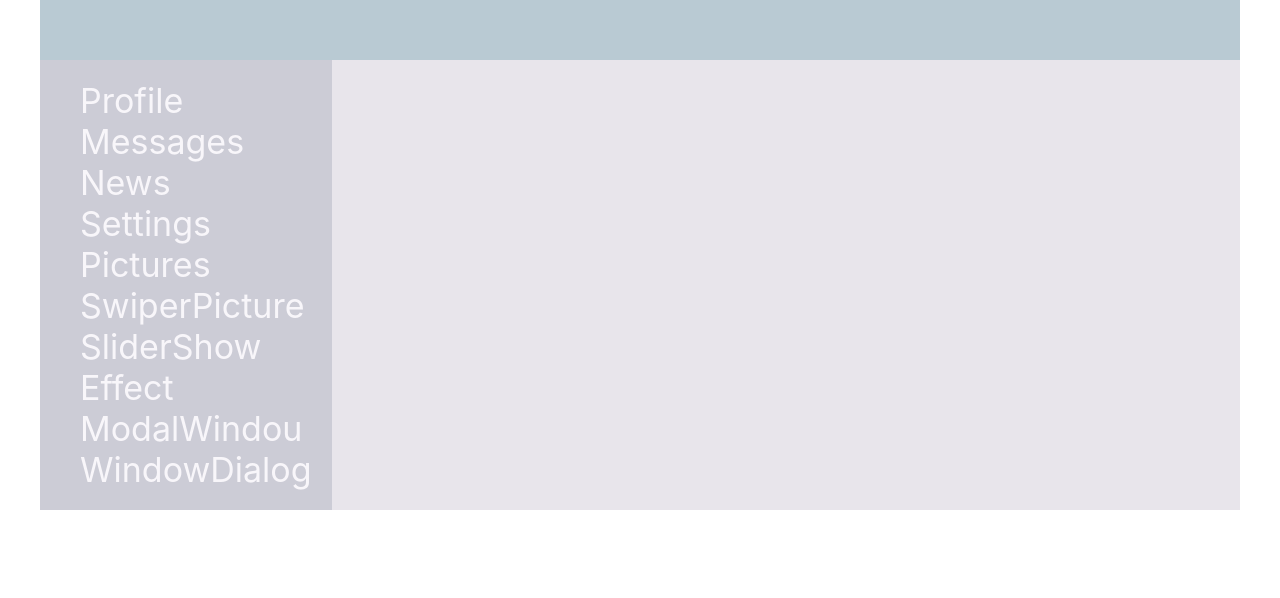
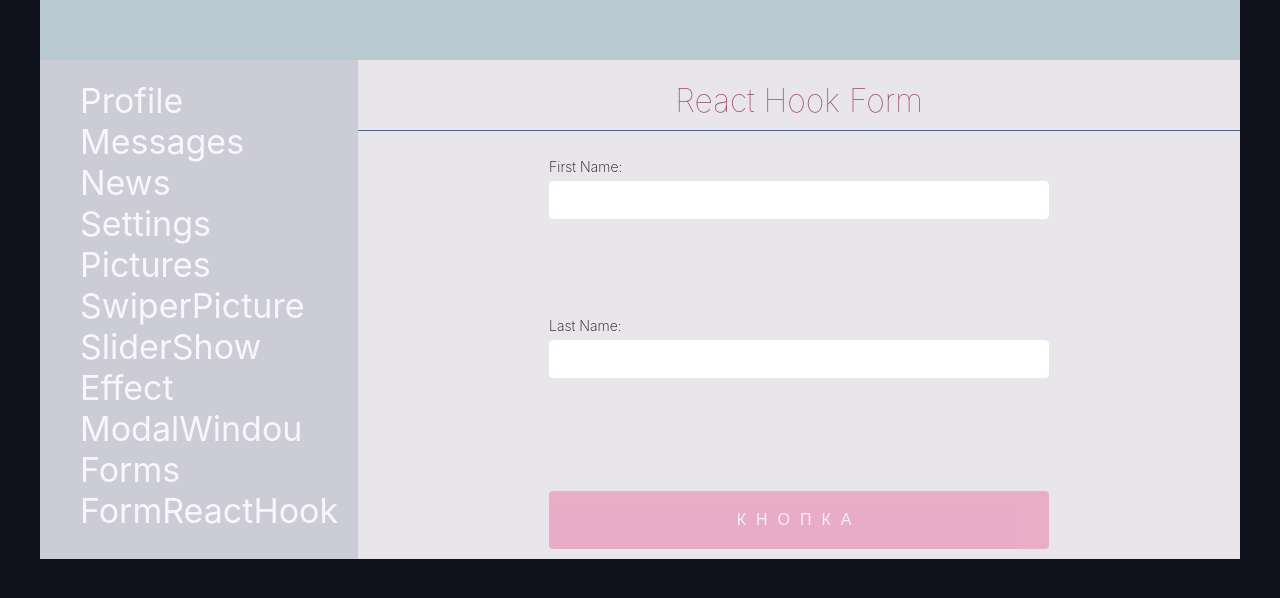
Before and after one commit to Inna7777/FirstProjectReact, a React (Create React App) app: page /formreact in a window 1280 px wide. Shown: the top 598 px of the page. Built offline with nearby package versions, Linux system fonts and the light colour scheme.

Commit message:
Work with form

```diff
--- a/package.json
+++ b/package.json
@@ -9,6 +9,7 @@
     "@testing-library/user-event": "^13.5.0",
     "react": "^18.2.0",
     "react-dom": "^18.2.0",
+    "react-hook-form": "^7.48.2",
     "react-router-dom": "^6.17.0",
     "react-scripts": "5.0.1",
     "swiper": "^11.0.3",
--- a/src/App.js
+++ b/src/App.js
@@ -13,6 +13,8 @@ import SliderShow from "./components/SliderShow/SliderShow";
 import Effect from "./components/UseEffect/Effect";
 import ModalWindow from "./components/ModalWindow/ModalWindow";
 import WindowDialog from "./components/WindowDialog/WindowDialog";
+import Forms from "./components/Form/Form";
+import FormReactHook from "./components/FormReactHook/FormReactHook";
 
 const App = (props) => {
   return (
@@ -40,6 +42,8 @@ const App = (props) => {
             <Route path="/effect" element={<Effect />} />
             <Route path="/modalwindow" element={<ModalWindow />} />
             <Route path="/windowdialog" element={<WindowDialog />} />
+            <Route path="/forms" element={<Forms />} />
+            <Route path="/formreact" element={<FormReactHook />} />
           </Routes>
           {/* <Profile/> */}
           {/* <Dialogs/> */}
--- /dev/null
+++ b/src/components/Form/Form.jsx
@@ -0,0 +1,73 @@
+import React from "react";
+
+
+const Forms = ()=>{
+
+    return(
+
+        <form action="#" method="post" enctype="multipart/form-data">
+
+            <div>
+                <p>Имя</p>
+                <input tabIndex="1" name ="username" type ="text"/>
+            </div>
+            <div>
+                <p>Пароль</p>
+                <input tabIndex="2" name ="userpass" type ="password" maxLength={8} minLength={6}/>
+            </div>
+            <div>
+                <p>Telefon</p>
+                <input tabIndex="3" name ="usertel" type ="tel" />
+            </div>
+            <div>
+                <p>Sex</p>
+                <div>
+                     <input tabIndex="4" checked name ="gender" type ="radio"  value="female"/> Мужской
+                </div>
+                <div>
+                     <input  tabIndex="4" name ="gender" type ="radio"  value="female"/>   Женский
+                </div>
+                <div>
+                <p>Имущество</p>
+                <input tabIndex="5" checked  name ="bike" type ="checkbox"  value="yes"/>  Велик
+                <input tabIndex="6" name ="bike" type ="checkbox"  value=""/>  Мотоцикл
+                <input tabIndex="7" disabled name ="bike" type ="checkbox"  value="yes"/>  Машина
+            </div>
+            <div>
+                <p>Дополнительная информация</p>
+                <textarea name="text" tabIndex="8"></textarea>
+            </div>
+            <div>
+                <p>Прикрепить фото </p>
+                <input tabIndex="9" type="file"/>
+            </div>
+            <div>
+                <p>Любимый цвет </p>
+                <select name = "color" tabIndex="10" >
+                    <option value="red">Красный</option>
+                    <option value="yellow">Желтый</option>
+                    <option  selected value="green">Зеленый</option>
+
+                    </select>
+            </div>
+            <div>
+                <p>Действие </p>
+                <button tabIndex="11" type="submit">Отправить</button>
+                <button tabIndex="12" type="reset">Очистить</button>
+            </div>
+            <div>
+                <p>Прикрепить фото </p>
+                <input tabIndex="9" type="file"/>
+            </div>
+
+            </div>
+
+        </form>
+
+
+
+
+    )
+}
+
+export default Forms;
--- /dev/null
+++ b/src/components/FormReactHook/FormReactHook.jsx
@@ -0,0 +1,72 @@
+import React from "react";
+import { useForm } from "react-hook-form"
+import style from './FormReactHook.module.css'
+
+
+const FormReactHook = () => {
+
+    const {
+        register, //позволяет регистрировать различные поля для формы
+        formState: { //объект у которого есть различные свойства
+            errors, //свойство проверки на ошибки
+            isValid
+        },
+        handleSubmit, //обертка для формы для валидация
+        reset, //очистка формы после отправки
+    } = useForm({
+        mode:"onBlur"  // установка режима вызова хука(при нажатии на кнопку(стоит по умолчанию)
+                      // или при выходе из поля формы или всего 5 режимов)
+    });
+
+    const onSubmit = (data) => {
+        alert(JSON.stringify(data))
+        reset();
+
+    }
+
+    return (
+        <div className={style.formReact}>
+            <h1> React Hook Form</h1>
+            <form onSubmit={handleSubmit(onSubmit)}>
+                <label>
+                    First Name:
+                    <input
+                        {...register("firstName",{
+                            required: "Поле обязательно к заполнению", //проверка на заполнение формы
+                            minLength: { // проверка на заполнение ко-во введенных символов
+                                value:4,
+                                message: 'минимум 4 символа'
+                            }
+                        })}//метод который прописан в useForm,который возвращает объект
+                    />
+                </label><br/>
+                <div style={{height:40}}>{errors?.firstName && <p>{errors?.firstName?.message || "Error!"}</p>}</div>
+                <div>
+                <label>
+                    Last Name:
+                    <input
+                        {...register("lastName",{
+                            required: "Поле обязательно к заполнению", //проверка на заполнение формы
+                            minLength: {
+                                value:4,
+                                message: 'минимум 4 символа'
+                            }
+                        })}//метод который прописан в useForm,который возвращает объект
+
+                    />
+                </label><br/>
+                <div style={{height:40}}>{errors?.lastName && <p>{errors?.lastName?.message || "Error!"}</p>}</div>
+                </div>
+                <div>
+                    <input type="submit" value="Кнопка" disabled={!isValid} />
+                </div>
+
+
+            </form>
+
+        </div>
+    )
+
+}
+
+export default FormReactHook;
--- /dev/null
+++ b/src/components/FormReactHook/FormReactHook.module.css
@@ -0,0 +1,88 @@
+body {
+    background: #0e101c;
+    font-family: -apple-system, BlinkMacSystemFont, "Segoe UI", "Roboto", "Oxygen",
+      "Ubuntu", "Cantarell", "Fira Sans", "Droid Sans", "Helvetica Neue",
+      sans-serif;
+  }
+
+  form {
+    max-width: 500px;
+    margin: 0 auto;
+  }
+
+  h1 {
+    font-weight: 100;
+    color:#7d0e35c0;
+    text-align: center;
+    padding-bottom: 10px;
+    border-bottom: 1px solid rgb(79, 98, 148);
+  }
+
+  .form {
+    background: #0e101c;
+    max-width: 400px;
+    margin: 0 auto;
+  }
+
+  p {
+    color: #bf1650;
+  }
+
+  p::before {
+    display: inline;
+    content: "⚠ ";
+  }
+
+  input {
+    display: block;
+    box-sizing: border-box;
+    width: 100%;
+    border-radius: 4px;
+    border: 1px solid white;
+    padding: 10px 15px;
+    margin-bottom: 10px;
+    font-size: 14px;
+  }
+
+  label {
+    line-height: 2;
+    text-align: left;
+    display: block;
+    margin-bottom: 13px;
+    margin-top: 20px;
+    color: rgb(18, 17, 17);
+    font-size: 14px;
+    font-weight: 200;
+  }
+
+  input[type="submit"] {
+    background: #ec5990;
+    color: white;
+    text-transform: uppercase;
+    border: none;
+    margin-top: 40px;
+    padding: 20px;
+    font-size: 16px;
+    font-weight: 100;
+    letter-spacing: 10px;
+  }
+
+  input[type="submit"]:hover {
+    background: #bf1650;
+  }
+
+  input[type="button"]:active,
+  input[type="submit"]:active {
+    transition: 0.3s all;
+    transform: translateY(3px);
+    border: 1px solid transparent;
+    opacity: 0.8;
+  }
+
+  input:disabled {
+    opacity: 0.4;
+  }
+
+  input[type="button"]:hover {
+    transition: 0.3s all;
+  }
--- a/src/components/Navbar/Navbar.jsx
+++ b/src/components/Navbar/Navbar.jsx
@@ -32,8 +32,12 @@ const Navbar = () => {
         <NavLink to="/modalwindow" activeClassName={s.activeLink}>ModalWindou</NavLink>
         </div>
         <div className={`${s.item} ${s.active}`}>
-        <NavLink to="/windowdialog" activeClassName={s.activeLink}>WindowDialog</NavLink>
+        <NavLink to="/forms" activeClassName={s.activeLink}>Forms</NavLink>
         </div>
+        <div className={`${s.item} ${s.active}`}>
+        <NavLink to="/formreact" activeClassName={s.activeLink}>FormReactHook</NavLink>
+        </div>
+
 
     </nav>
   )
```
Also changed, not shown: 1 other file (tests, documents, lock files or other folders).
